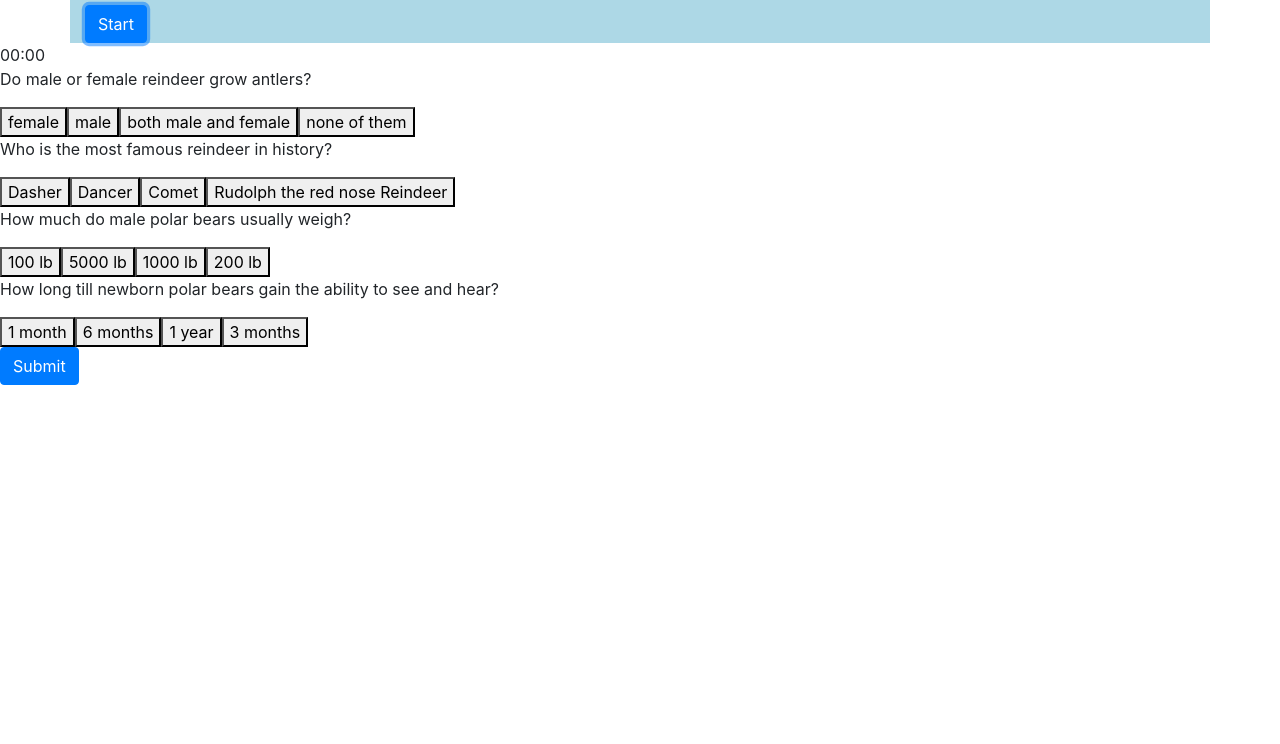
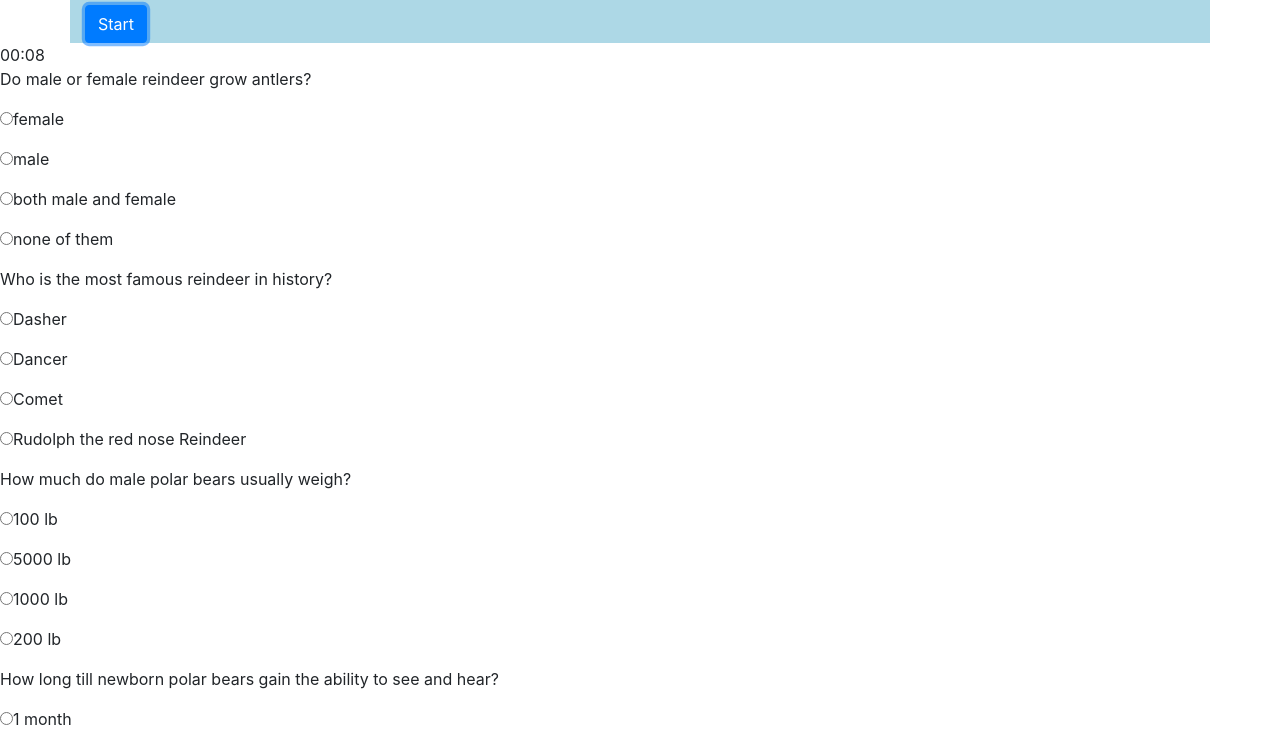
Before and after one commit to ekhan3119/TriviaGame, a plain HTML site: page index.html in a window 1280 px wide. Both pictures are taken after a click on the button "Start". Shown: the part 51-795 px from the top of the page. Drawn offline with nearby package versions, Linux system fonts and the light colour scheme.

Commit message:
added value to radio button, creadted functions

```diff
--- a/assets/javascript/app2.js
+++ b/assets/javascript/app2.js
@@ -31,6 +31,9 @@ $(document).ready(function () {
     ]
 
     var questionCount = 0;
+    //var score = 0;
+    correctAnswers = ["both male and female", "Rudolph the red nose Reindeer", "1000 lb", "1 month"];
+    userAnswer = '';
 
 
     //set time counter number
@@ -75,7 +78,7 @@ $(document).ready(function () {
             stop();
 
             //  Alert the user that time is up .
-            alert("Time Up!");
+            quizOver();
         }
     }
     //function to stop the timer
@@ -86,32 +89,71 @@ $(document).ready(function () {
     //showQuestion function will show the question dynamically on the page
     //create question variable and answer variable that is held in gameQuestion object
     function showQuestion() {
-        for (var g = 0; g <gameQuestions.length; g++){
+        for (var g = 0; g < gameQuestions.length; g++) {
 
             //console.log(gameQuestions[0]);
+            //question has to render on the page in list
+            //answers list has to have radio button
+            //user can only pick one answer
             var newGameQuestion = $("<p>");
             newGameQuestion.append(gameQuestions[questionCount].question);
             $("#question").append(newGameQuestion);
 
             for (var i = 0; i < gameQuestions.length; i++) {
-            var buttons = $('<button>').addClass('index');
-            buttons.append(gameQuestions[questionCount].options[i]);
-            $("#question").append(buttons);
+                var pQuestion = $('<p>');
+                var radioButton = ('<input type="radio" value="' + gameQuestions[questionCount].options[i] + '" name="asdf">');
+
+                //$('<button>').append(radioButton);
+                //$('<form></from>').prepend(radioButton);
+
+                pQuestion.prepend(radioButton);
+                pQuestion.append(gameQuestions[questionCount].options[i]);
+
+                $("#question").append(pQuestion);
+
+                //console.log();
             }
+            questionCount++;
 
-        questionCount++;
-    }
-   $('.index').on('click',function(){
+        }}
+        /*
+        function submitbutton(){
 
              if ($(this).text() === gameQuestions[0].correctAnswer || $(this).text() === gameQuestions[1].correctAnswer || $(this).text() === gameQuestions[2].correctAnswer || $(this).text() === gameQuestions[3].correctAnswer){
                  console.log('correect');
              }
              else {
                  console.log("incorrect");
-        }
+             } */
         //console.log($(this));
 
-    })
+        //}
+
+
+        // to check the answer we have to create
+        // make a variable to hold answer array
+        //variable to hold correct answer array
+        //check the user selected answer against the answer array
+        //use for loop index to check the length of correct answer
+        //then compare the user selection to correct answer array
+        //when clicked on submit or time runs out, show result page
+        // result holds number of correct, incorrect and unanswered question and answer
+        // reset back everything
+        //each id get the val of radio button.
+        function quizOver() {
+           // var radios = document.getElementsByName('genderS');
+               var radio =$('input');
+            for (var i = 0;  i < radio.length; i++) {
+                if (radio[i].checked) {
+                    // do whatever you want with the checked radio
+                    console.log(radio[i].value)
+                    //alert(radios[i].value);
+
+                    // only one radio can be logically checked, don't check the rest
+                    break;
+                }
+            }
+        }
         stop();
-}
+        quizOver()
     });
--- a/index.html
+++ b/index.html
@@ -29,8 +29,8 @@
             <div id="display">00:00</div>
             <div class="timer" id="timeLeft"></div>
             <!--question and answer goes here-->
-            <div class="question-contaner" id="question"></div>
-            <div class="answer" id="anslist"></div>
+            <div class="question-container" id="question"></div>
+            <div class="answer" id="answer-list"></div>
             <!--message correct or incorrect answer-->
             <div class="message"></div>
             <!--Submit-->
```
Lines whose indentation alone changed are shown as unchanged.
